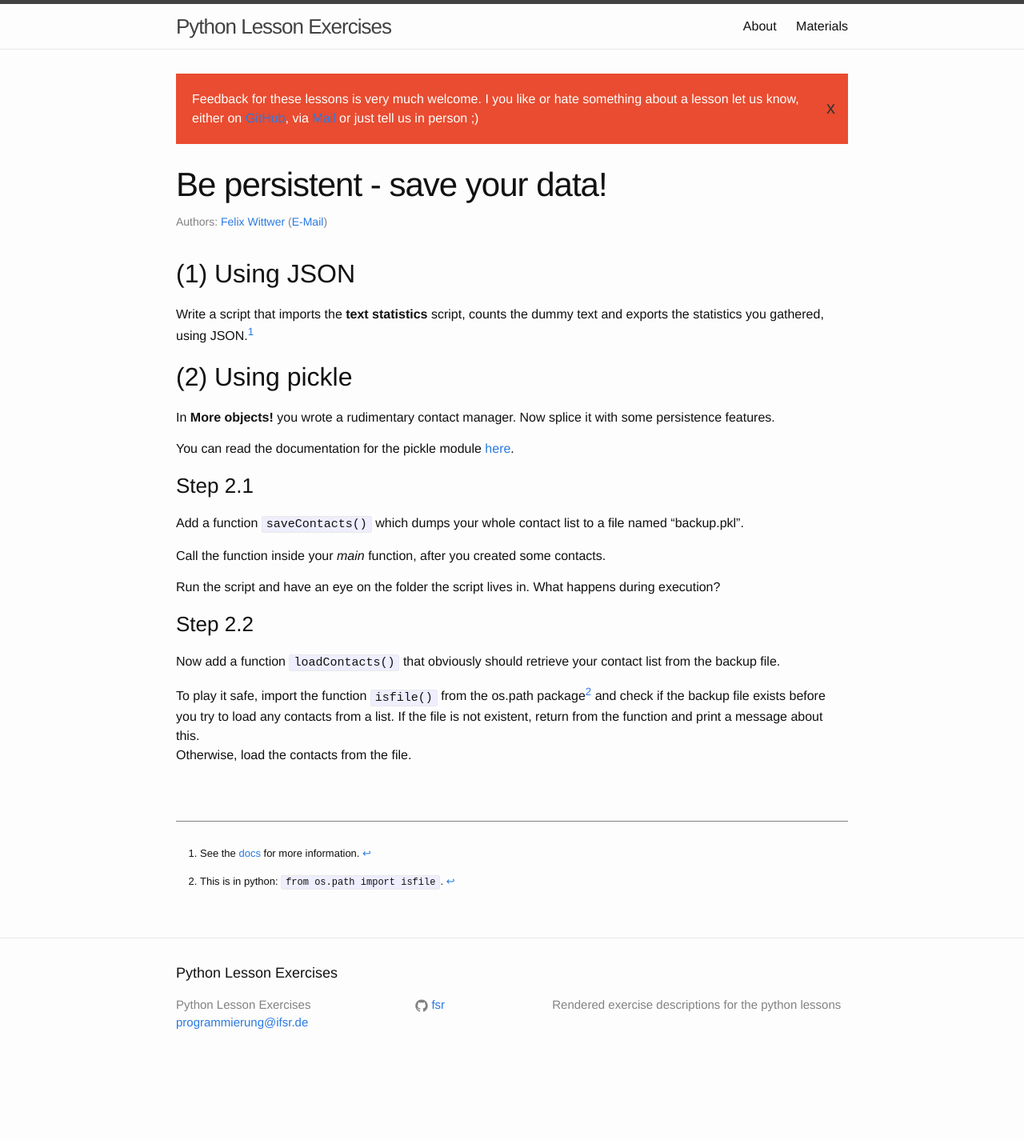
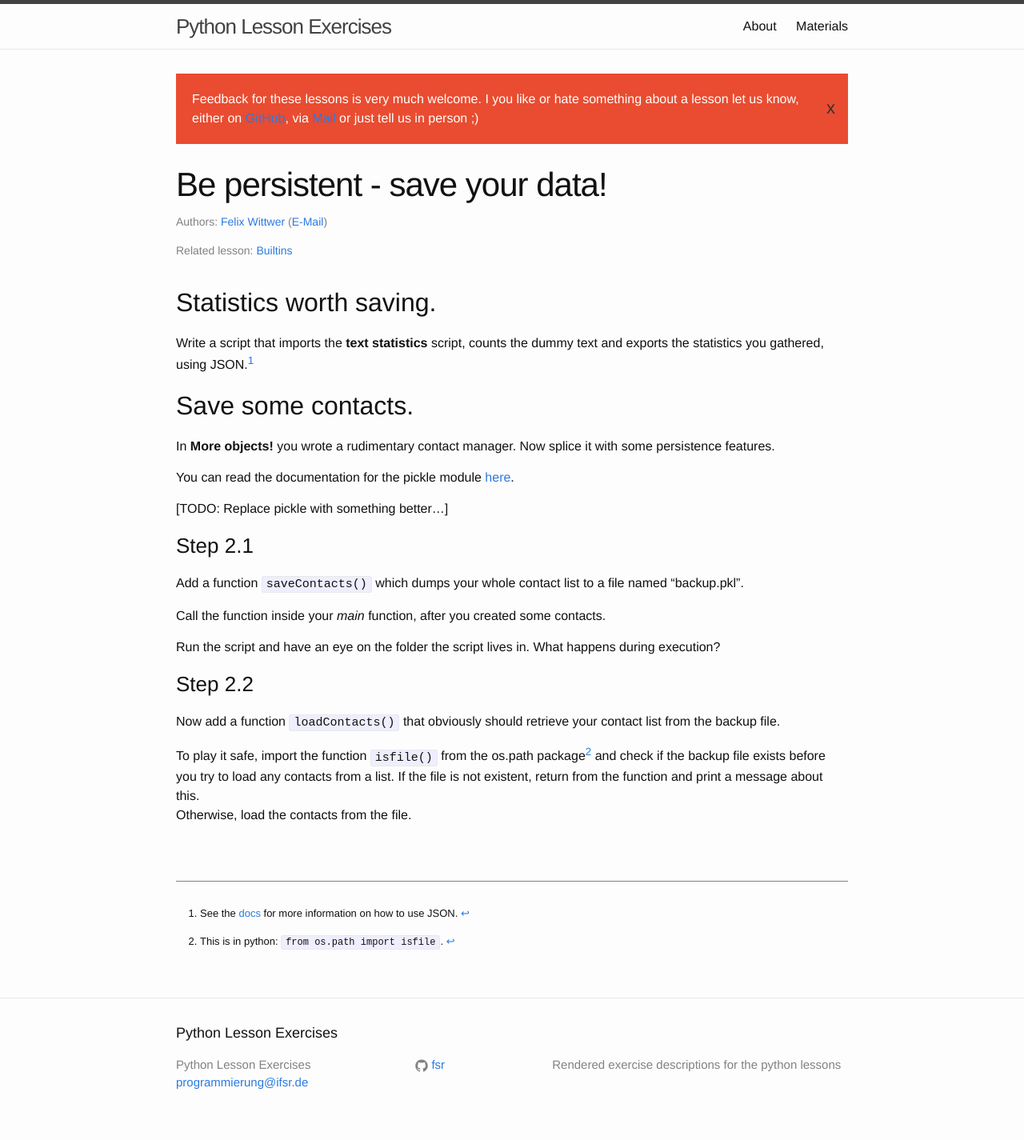
Before and after one commit to fsr/python-lessons, a Jekyll site: the page built from _exercises/persistence.md, in a window 1280 px wide. Shown: the whole page at 80% size. Built offline with Jekyll 4.4.1, drawn with Linux system fonts in a browser that asks for light colours; before the commit the page ends 1350 px from its top, so only the background shows below that.

Commit message:
Add lesson numbers & fix exercise numbers

```diff
--- a/_exercises/persistence.md
+++ b/_exercises/persistence.md
@@ -2,21 +2,25 @@
 title: Be persistent - save your data!
 status: drafty
 authors: felixw
+# number: 9
+lesson: 3
 ---
 
-## (1) Using JSON
+## Statistics worth saving.
 
 Write a script that imports the __text statistics__ script, counts the dummy text and exports the statistics you gathered, using JSON.[^jsondocs]
 
 [^jsondocs]:
-    See the [docs](https://docs.python.org/3/library/json.html) for more information.
+    See the [docs](https://docs.python.org/3/library/json.html) for more information on how to use JSON.
 
 
-## (2) Using pickle
+## Save some contacts.
 
 In __More objects!__ you wrote a rudimentary contact manager. Now splice it with some persistence features.
 
 You can read the documentation for the pickle module [here](https://docs.python.org/3/library/pickle.html).
+
+[TODO: Replace pickle with something better...]
 
 ### Step 2.1
 
```
Also changed, not shown: _exercises/calculator.md (+2 -1 lines), _exercises/dict-methods.md (+1 -1 lines), _exercises/file.md (+2 -1 lines), _exercises/text-statistic.md (+1 -0 lines).
